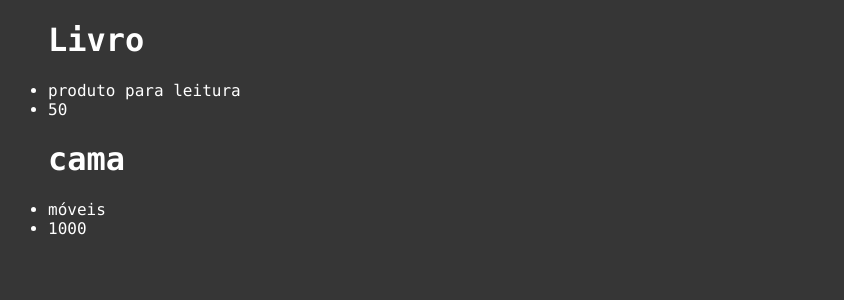
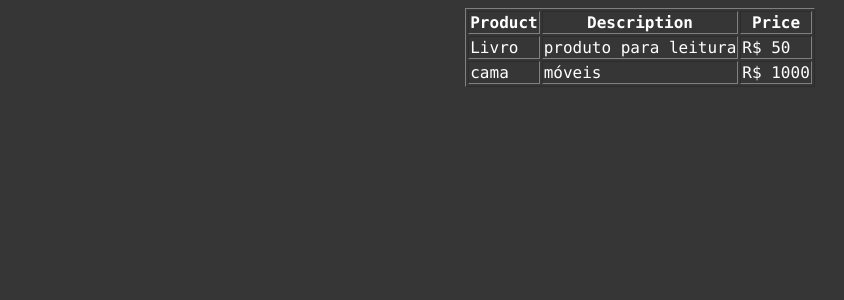
Before and after one commit to lucastorresolist/ots-apt8, a Flask app: page /products in a window 1280 px wide. Shown: the top 300 px of the page, without its empty margins (0-844 px from the left). Run offline with Flask 2, Linux system fonts and the light colour scheme.

Commit message:
Listagem de produtos tabelada

```diff
--- a/Front/static/css/styles.css
+++ b/Front/static/css/styles.css
@@ -36,3 +36,13 @@
 .form_buttons{
     text-align: center;
 }
+
+.main-container {
+    display: flex;
+    justify-content: center;
+    align-items: center;
+}
+
+.products-table {
+    border: 1;
+}
--- a/Front/templates/products.html
+++ b/Front/templates/products.html
@@ -1,12 +1,24 @@
 {% extends 'template.html' %}
 {% block body %}
-
-    <ul>
-         {% for product in products%}
-            <h1>{{product["name"]}}</h1>
-            <li>{{product["description"]}}</li>
-            <li>{{product["price"]}}</li>
-         {% endfor %}
-    </ul>
+<div class="main-container">
+    <table border="1" class="products-table">
+        <thead>
+            <tr>
+                <th>Product</th>
+                <th>Description</th>
+                <th>Price</th>
+            </tr>
+        </thead>
+        <tbody>
+            {% for product in products%}
+                <tr>
+                    <td>{{product["name"]}}</td>
+                    <td>{{product["description"]}}</td>
+                    <td>R$ {{product["price"]}}</td>
+                </tr>
+            {% endfor %}
+        </tbody>
+    </table>
+</div>
 
 {% endblock %}
```
